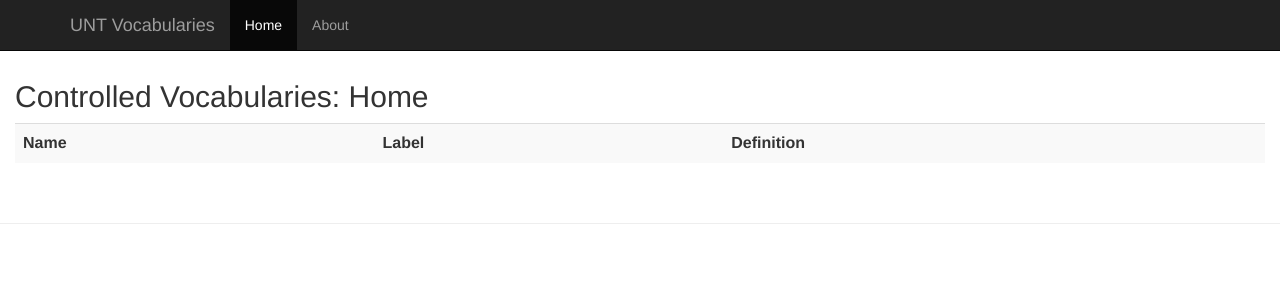
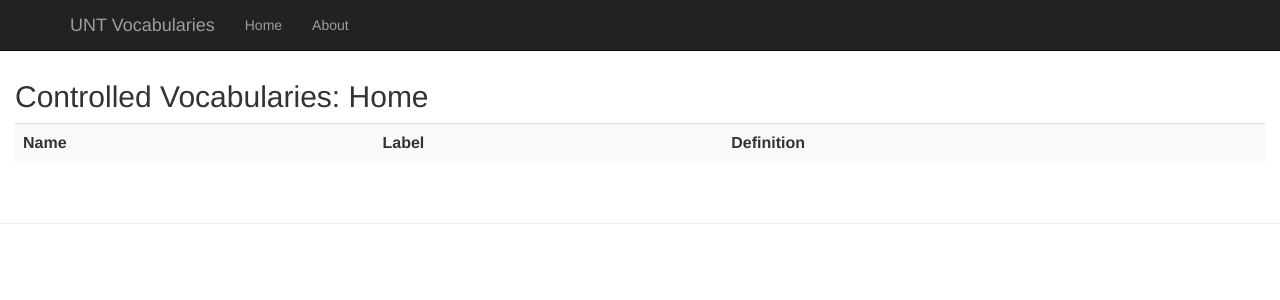
Before and after one commit to unt-libraries/django-controlled-vocabularies, a Django app: page /vocabularies/ in a window 1280 px wide. Shown: the top 300 px of the page. Run offline with Django 3.2, Linux system fonts and the light colour scheme; data that the repository does not hold is empty; some libraries are stand-ins or nearby versions.

Commit message:
Removed the 'active' class from the header link.

```diff
--- a/controlled_vocabularies/templates/vocabularies/vocabularies_index.html
+++ b/controlled_vocabularies/templates/vocabularies/vocabularies_index.html
@@ -22,7 +22,7 @@
         </div>
         <div class="collapse navbar-collapse">
           <ul class="nav navbar-nav">
-            <li class="active"><a href="{% url 'vocabulary_list' %}">Home</a></li>
+            <li><a href="{% url 'vocabulary_list' %}">Home</a></li>
             <li><a href="{% url 'term_list' "about" %}">About</a></li>
           </ul>
         </div><!--/.nav-collapse -->
```
